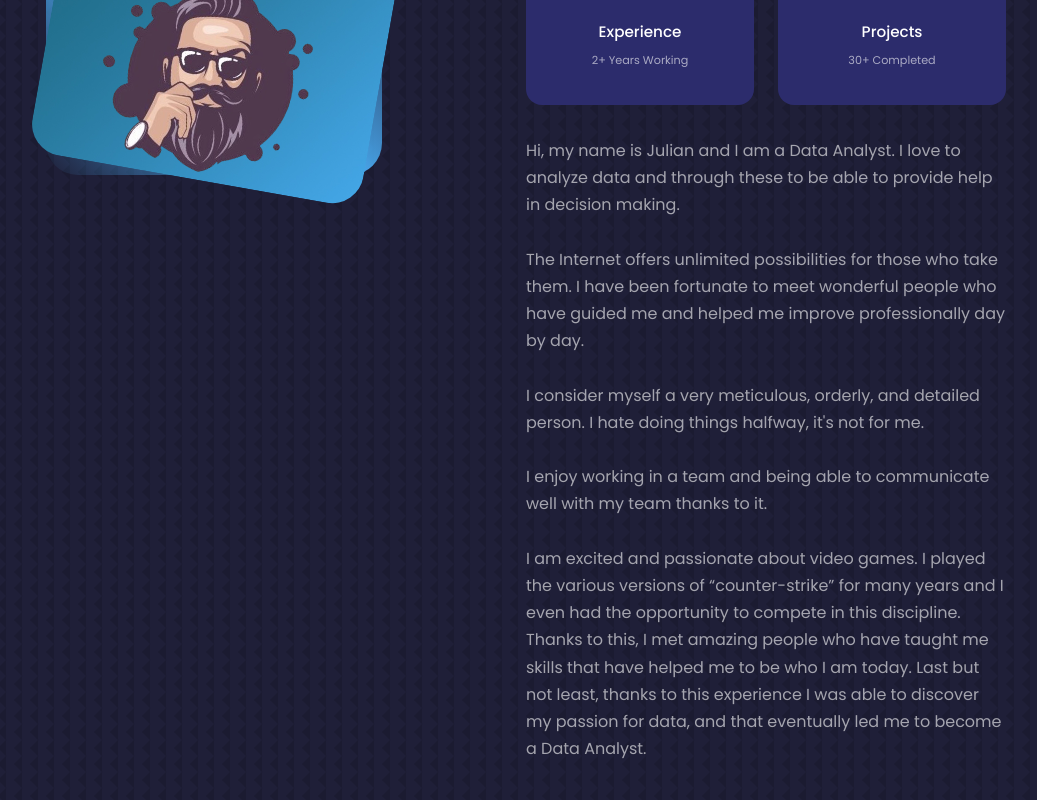
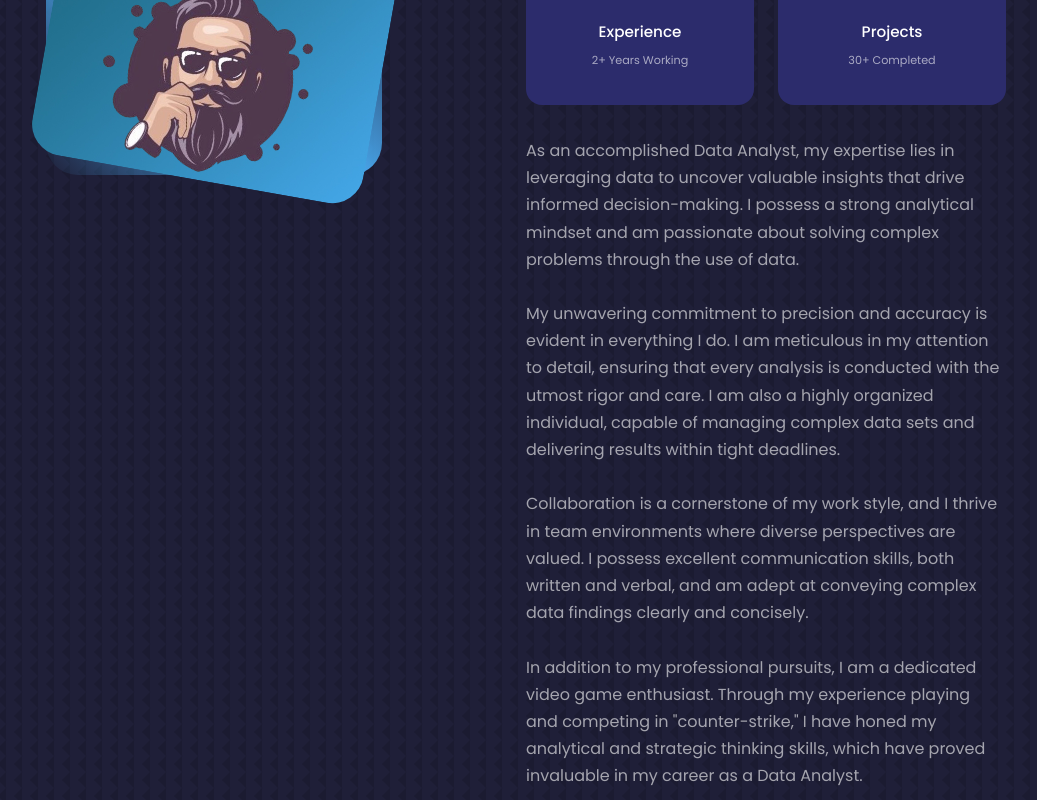
Before and after one commit to JulianFita/julianfita, a React (Create React App) app: page / in a window 1280 px wide. Shown: the part 1100-1900 px from the top of the page, without its empty margins (114-1151 px from the left). Built offline with nearby package versions, Linux system fonts and the light colour scheme.

Commit message:
Update About.jsx

```diff
--- a/src/components/about/About.jsx
+++ b/src/components/about/About.jsx
@@ -32,15 +32,16 @@ const About = () => {
           </div>
 
           <p>
-          Hi, my name is Julian and I am a Data Analyst. I love to analyze data and through these to be able to provide help in decision making.<br /><br />
+          As an accomplished Data Analyst, my expertise lies in leveraging data to uncover valuable insights that drive informed decision-making. I possess a strong analytical mindset and am passionate about solving complex problems through the use of data.<br /><br />
 
-The Internet offers unlimited possibilities for those who take them. I have been fortunate to meet wonderful people who have guided me and helped me improve professionally day by day.<br /><br />
+My unwavering commitment to precision and accuracy is evident in everything I do. I am meticulous in my attention to detail, ensuring that every analysis is conducted with the utmost rigor and care. I am also a highly organized individual, capable of managing complex data sets and delivering results within tight deadlines.<br /><br />
 
-I consider myself a very meticulous, orderly, and detailed person. I hate doing things halfway, it's not for me.<br /><br />
 
-I enjoy working in a team and being able to communicate well with my team thanks to it.<br /><br />
+Collaboration is a cornerstone of my work style, and I thrive in team environments where diverse perspectives are valued. I possess excellent communication skills, both written and verbal, and am adept at conveying complex data findings clearly and concisely.<br /><br />
 
-I am excited and passionate about video games. I played the various versions of “counter-strike” for many years and I even had the opportunity to compete in this discipline. Thanks to this, I met amazing people who have taught me skills that have helped me to be who I am today. Last but not least, thanks to this experience I was able to discover my passion for data, and that eventually led me to become a Data Analyst.
+In addition to my professional pursuits, I am a dedicated video game enthusiast. Through my experience playing and competing in "counter-strike," I have honed my analytical and strategic thinking skills, which have proved invaluable in my career as a Data Analyst.<br /><br />
+
+I am committed to staying at the forefront of the data analysis field and continuously expanding my knowledge and skills. I am excited about the opportunity to bring my expertise and passion to a dynamic team and contribute to the success of the organization.
           </p>
 
           <a href='#contact' className='btn btn-primary'>Let's Talk</a>
```
